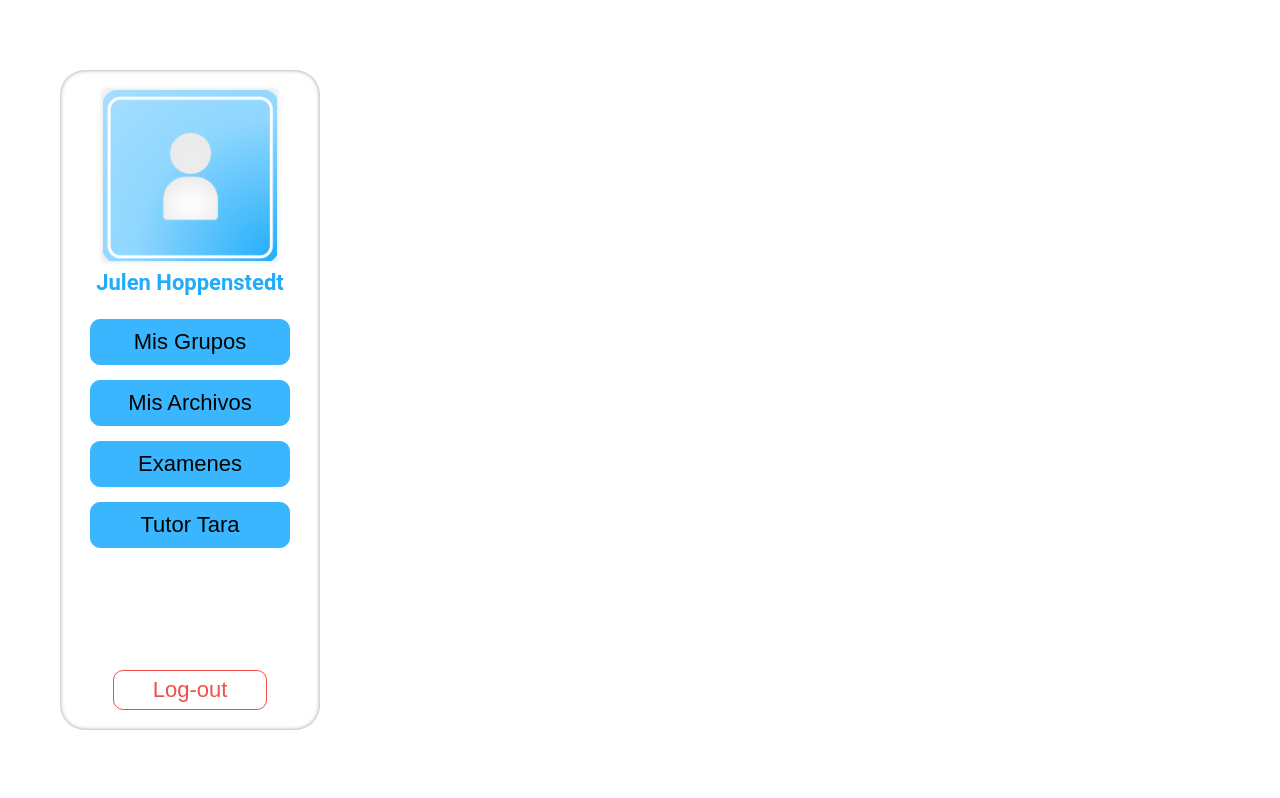
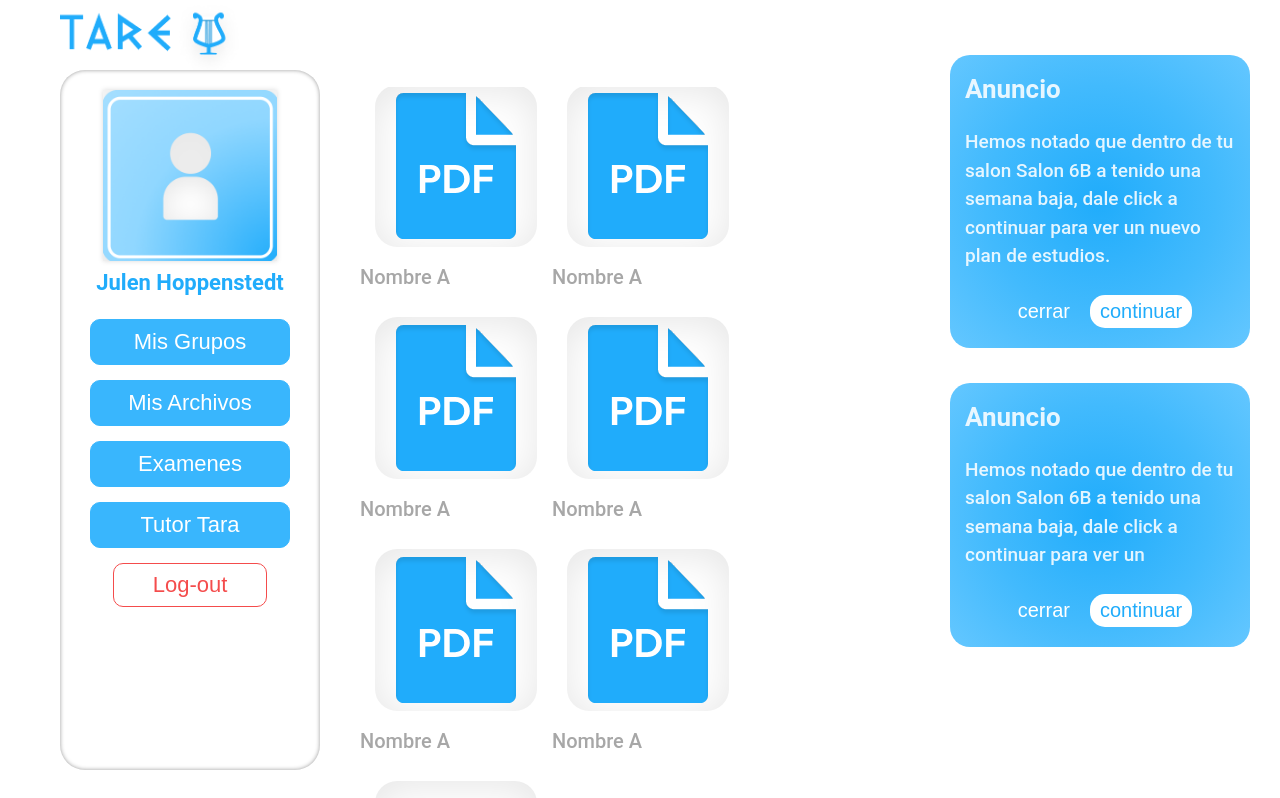
Before and after one commit to monicasoberon/hack_scrumMasters, a React (Vite) app in the folder tare/: page /MisArchivos in a window 1280 px wide. Shown: the top 798 px of the page. Built offline with nearby package versions, Linux system fonts and the light colour scheme.

Commit message:
Anuncios and app layout changes

```diff
--- a/tare/src/App.css
+++ b/tare/src/App.css
@@ -15,4 +15,6 @@
 
 .content {
   margin: 0;
+  margin-left: 300px;
+  margin-right: 300px;
 }
--- a/tare/src/App.jsx
+++ b/tare/src/App.jsx
@@ -1,7 +1,9 @@
 import React from 'react';
 import { BrowserRouter as Router, Routes, Route } from 'react-router-dom';
 import Navbar from "./components/Navbar/Navbar";
-import Home from './pages/Home/Home';
+import Header from "./components/Header/Header";
+import Anuncios from './components/Anuncios/Anuncios';
+import MisArchivos from './pages/MisArchivos/MisArchivos';
 import Grupos from './pages/Grupos/GruposPage';
 
 import './App.css';
@@ -10,13 +12,15 @@ const App = () => {
   return (
     <Router>
       <div className="app-container">
+        <Header/>
         <Navbar />
         <div className="content">
           <Routes>
-            <Route path="/" element={<Home />} />
             <Route path="/Grupos" element={<Grupos />} />
+            <Route path="/MisArchivos" element={<MisArchivos />} />
           </Routes>
         </div>
+        <Anuncios />
       </div>
     </Router>
   );
--- /dev/null
+++ b/tare/src/components/Anuncios/Anuncios.css
@@ -0,0 +1,70 @@
+.anuncios-container {
+    position: fixed;
+    top: 0;
+    right: 0;
+    width: 300px;
+    height: 100%;
+    display: flex;
+    flex-direction: column;
+    padding: 20px 30px;
+}
+
+.anuncio-container{
+    background: radial-gradient(
+    circle,
+    #20ACFB 0%,
+    #42BAFD 55%,
+    #64C7FF 100%
+    );
+    border-radius: 20px;
+    margin-top: 35px;
+    overflow: auto; /* Allow scrolling if content overflows */
+    padding: 15px;
+}
+
+.anuncio-title {
+    margin: 0;
+    font-weight: 600;
+    font-size: 26px;
+}
+
+.anuncio-text {
+    font-weight: 500;
+    font-size: 19px;
+}
+
+.anuncios-button-container{
+    display: flex;
+    justify-content: center;
+}
+
+.anuncios-container button {
+    border: none;
+    border-radius: 15px;
+    padding: 5px 10px;
+    margin: 5px;
+    color: white;
+    cursor: pointer;
+    transition: background-color 0.3s ease;
+    font-size: 20px;
+}
+
+.anuncios-container button.cerrar {
+    background-color: transparent;
+    border: none;
+}
+
+.anuncios-container button.cerrar:hover {
+    background-color: transparent;
+    transform: scale(1.1);
+}
+
+.anuncios-container button.continuar {
+    background-color: white;
+    color: #20acfb;
+}
+
+.anuncios-container button.continuar:hover {
+    background-color: transparent;
+    color: white;
+}
--- /dev/null
+++ b/tare/src/components/Anuncios/Anuncios.jsx
@@ -0,0 +1,32 @@
+import React from 'react';
+import './Anuncios.css';
+
+export default function Anuncios() {
+    return(
+        <div className='anuncios-container'>
+            <div className='anuncio-container'>
+                <h3 className='anuncio-title'>Anuncio</h3>
+                <p className='anuncio-text'>
+                    Hemos notado que dentro de tu salon Salon 6B a tenido
+                    una semana baja, dale click a continuar para ver un
+                    nuevo plan de estudios.
+                </p>
+                <div className='anuncios-button-container'>
+                    <button className='cerrar'>cerrar</button>
+                    <button className='continuar'>continuar</button>
+                </div>
+            </div>
+            <div className='anuncio-container'>
+                <h3 className='anuncio-title'>Anuncio</h3>
+                <p className='anuncio-text'>
+                    Hemos notado que dentro de tu salon Salon 6B a tenido
+                    una semana baja, dale click a continuar para ver un
+                </p>
+                <div className='anuncios-button-container'>
+                    <button className='cerrar'>cerrar</button>
+                    <button className='continuar'>continuar</button>
+                </div>
+            </div>
+        </div>
+    )
+}
--- a/tare/src/components/Archivos/Archivo.css
+++ b/tare/src/components/Archivos/Archivo.css
@@ -3,17 +3,19 @@
 }
 
 .block{
-    height: 216px;
-    width: 216px;
-    border-radius: 30px;
+    height: 162px;
+    width: 162px;
+    border-radius: 22px;
     background-color: #FFFFFF;
     display: flex;
     justify-content: center;
     align-items: center;
+    margin: 15px;
 }
 
 .examen-component p{
     margin-top: 10px;
+    margin-bottom: 10px;
     font-size: 20px;
     font-weight: 500;
     color:#A7A7A7;
--- /dev/null
+++ b/tare/src/components/Header/Header.css
@@ -0,0 +1,12 @@
+.header-contianer{
+    position: fixed;
+    top: 0;
+    left: 0;
+    width: 100%;
+    background-color: white;
+}
+
+.header-image{
+    width: 185px;
+    margin-left: 60px;
+}
--- /dev/null
+++ b/tare/src/components/Header/Header.jsx
@@ -0,0 +1,11 @@
+import React from 'react';
+import './Header.css';
+
+export default function Header() {
+
+    return (
+        <div className='header-contianer'>
+            <img src="./src/assets/LogoTare.png" alt="Logotipo" className='header-image'/>
+        </div>
+    );
+}
--- a/tare/src/components/Navbar/Navbar.css
+++ b/tare/src/components/Navbar/Navbar.css
@@ -2,20 +2,21 @@
     display: flex;
     flex-direction: column;
     max-width: 347px;
-    height: auto;
+    height: calc(100vh - 140px);
     background-color: #ffffff;
     margin: 0;
     padding: 0;
     border-radius: 25px;
     box-shadow: inset 0 0 4px #999999;
     padding: 20px 30px;
+    position: fixed; /* Makes the navbar static */
+    overflow: auto; /* Allow scrolling if content overflows */
 }
 
 .sidebar-content {
     display: flex;
     flex-direction: column;
-    flex-grow: 1;
-    height: 100%;
+    height: auto;
     margin: 0;
 }
 
@@ -60,6 +61,7 @@
     background-color: #39b6fd;
     font-size: 22px;
     cursor: pointer;
+    color: white;
 }
 
 .sidebar-link:hover {
--- a/tare/src/components/Navbar/Navbar.jsx
+++ b/tare/src/components/Navbar/Navbar.jsx
@@ -17,7 +17,7 @@ export default function Navbar({props}) {
             <NavLink to="/Grupos"><button className="sidebar-link">Mis Grupos</button></NavLink>
           </li>
           <li className="sidebar-link-item">
-            <NavLink to="/Grupos"><button className="sidebar-link">Mis Archivos</button></NavLink>
+            <NavLink to="/MisArchivos"><button className="sidebar-link">Mis Archivos</button></NavLink>
           </li>
           <li className="sidebar-link-item">
             <NavLink to="/Grupos"><button className="sidebar-link">Examenes</button></NavLink>
--- /dev/null
+++ b/tare/src/pages/MisArchivos/MisArchivos.css
@@ -0,0 +1,5 @@
+.MisArchivos-container {
+    display: flex;
+    flex-direction: row;
+    flex-wrap: wrap;
+}
--- /dev/null
+++ b/tare/src/pages/MisArchivos/MisArchivos.jsx
@@ -0,0 +1,18 @@
+import React from 'react';
+import Archivo from '../../components/Archivos/Archivo';
+import './MisArchivos.css';
+
+
+export default function MisArchivos() {
+    return (
+        <div className='MisArchivos-container'>
+            <Archivo props={2} nombre={'Nombre A'}/>
+            <Archivo props={2} nombre={'Nombre A'}/>
+            <Archivo props={2} nombre={'Nombre A'}/>
+            <Archivo props={2} nombre={'Nombre A'}/>
+            <Archivo props={2} nombre={'Nombre A'}/>
+            <Archivo props={2} nombre={'Nombre A'}/>
+            <Archivo props={3} nombre={'Nombre A'}/>
+        </div>
+    );
+}
```
Also changed, not shown: tare/src/assets/LogoTare.png (added).
